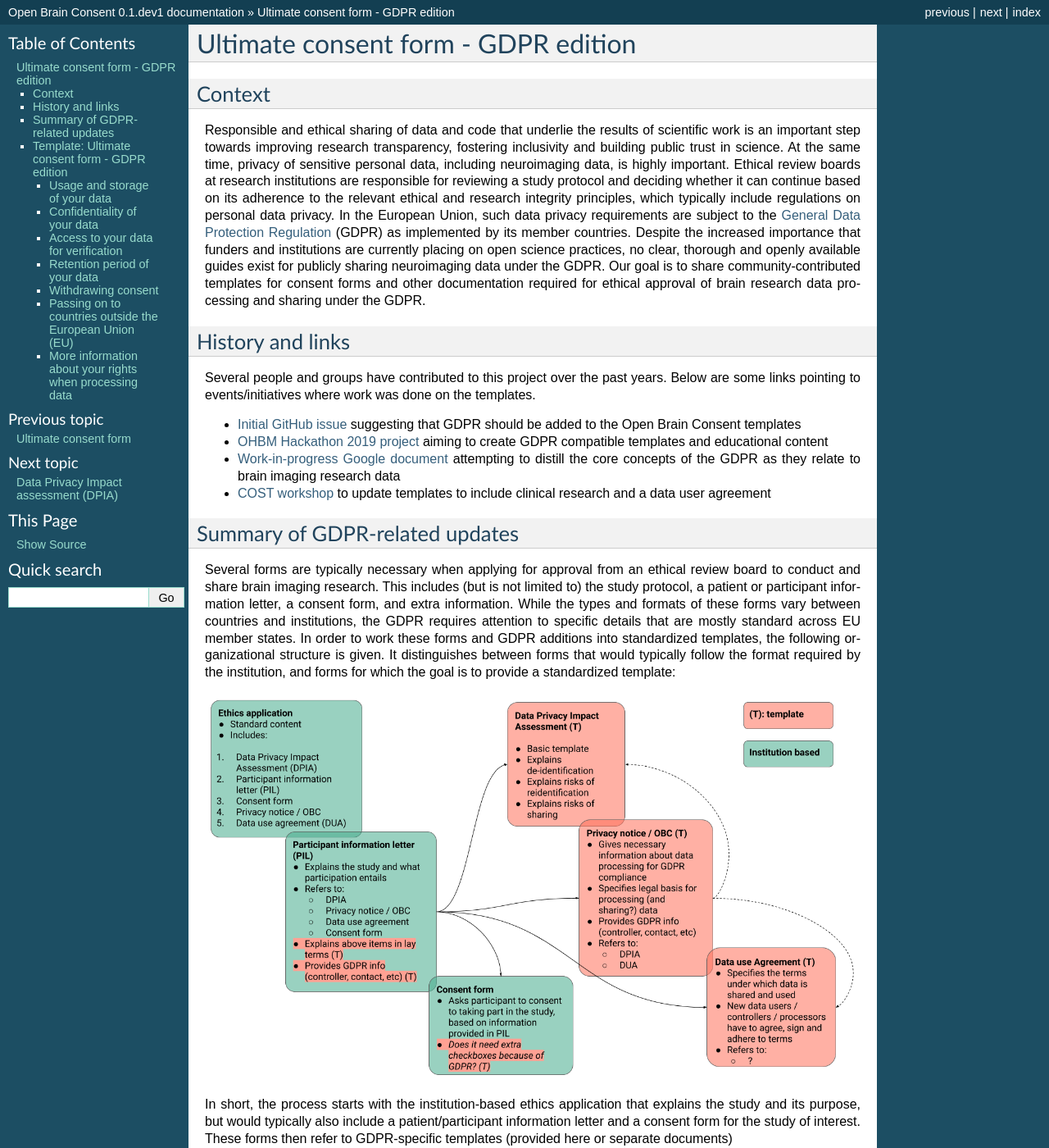
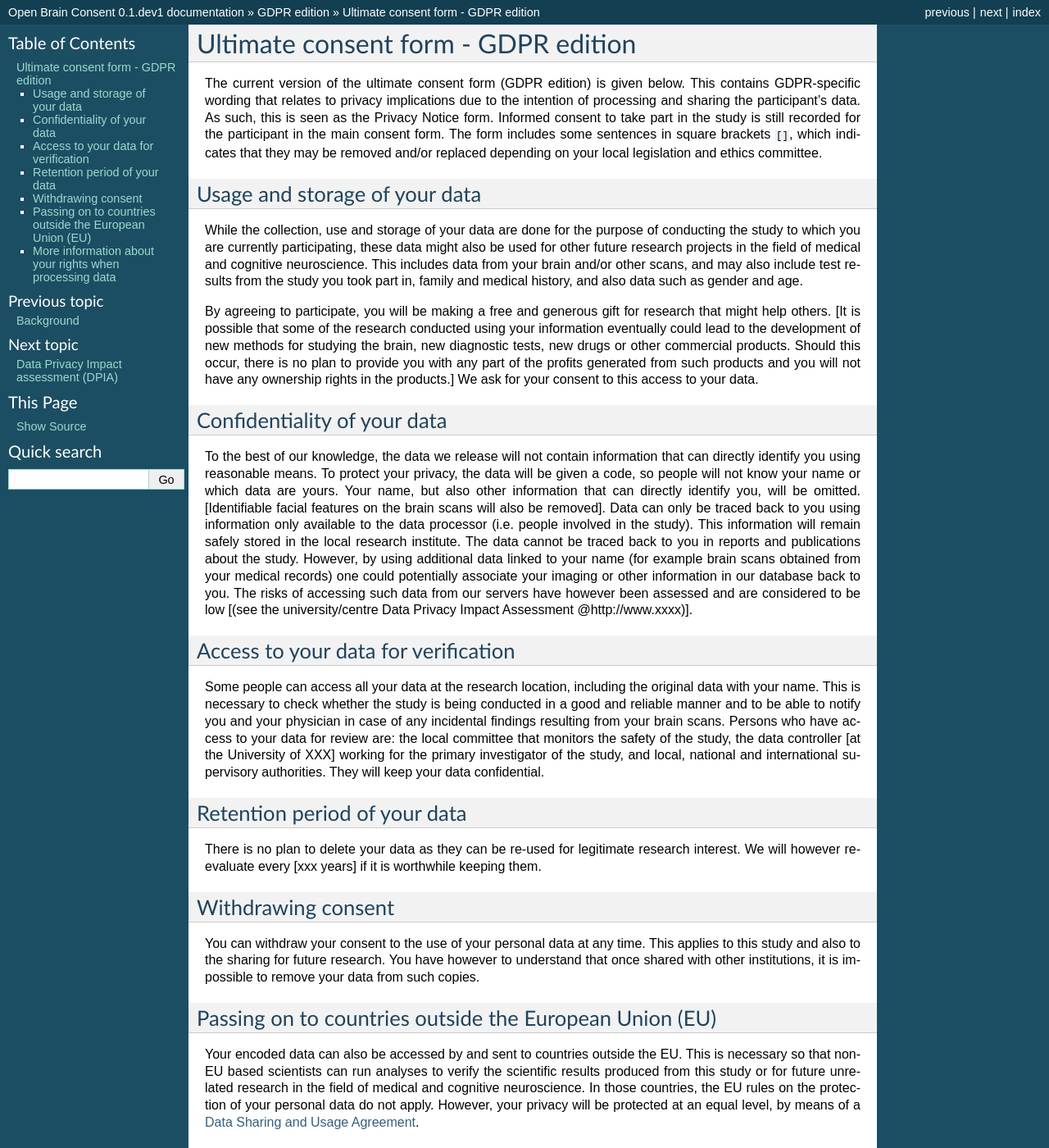
Before and after one commit to con/open-brain-consent, a Sphinx documentation site: the page built from docs/source/gdpr/ultimate_gdpr.rst, in a window 1280 px wide and 1400 px high. Shown: the whole window at 82% size. Built offline with Sphinx 7.4.7, drawn with Linux system fonts in a browser that asks for light colours; some of the changed text lies outside the part shown.

Commit message:
RF: reorganize GDPR content a little and make top level toc tree deeper

```diff
--- a/docs/source/gdpr/credit.rst
+++ b/docs/source/gdpr/credit.rst
@@ -1,5 +1,5 @@
-The final push to make the GDPR version of the open brain consent took place during a GLiMR workshop (`COST
-<https://www.cost.eu/>`_ action CA18206) the 27th Novembre 2019, COST Association, 149 Avenue Louise, Brussels.
+.. _chap_gdpr_credit:
+
 
 Background
 ==========
--- a/docs/source/gdpr/ultimate_gdpr.rst
+++ b/docs/source/gdpr/ultimate_gdpr.rst
@@ -1,48 +1,8 @@
 .. _chap_consent_ultimate_gdpr:
 
+
 Ultimate consent form - GDPR edition
-====================================
-
-Context
--------
-Responsible and ethical sharing of data and code that underlie the results of scientific work is an important step towards improving research transparency, fostering inclusivity and building public trust in science.
-At the same time, privacy of sensitive personal data, including neuroimaging data, is highly important.
-Ethical review boards at research institutions are responsible for reviewing a study protocol and deciding whether it can continue based on its adherence to the relevant ethical and research integrity principles, which typically include regulations on personal data privacy.
-In the European Union, such data privacy requirements are subject to the `General Data Protection Regulation`_ (GDPR) as implemented by its member countries.
-Despite the increased importance that funders and institutions are currently placing on open science practices, no clear, thorough and openly available guides exist for publicly sharing neuroimaging data under the GDPR.
-Our goal is to share community-contributed templates for consent forms and other documentation required for ethical approval of brain research data processing and sharing under the GDPR.
-
-History and links
------------------
-Several people and groups have contributed to this project over the past years.
-Below are some links pointing to events/initiatives where work was done on the templates.
-
-- `Initial GitHub issue`_ suggesting that GDPR should be added to the Open Brain Consent templates
-- `OHBM Hackathon 2019 project`_ aiming to create GDPR compatible templates and educational content
-- `Work-in-progress Google document`_ attempting to distill the core concepts of the GDPR as they relate to brain imaging research data
-- `COST workshop`_ to update templates to include clinical research and a data user agreement
-
-Summary of GDPR-related updates
--------------------------------
-Several forms are typically necessary when applying for approval from an ethical review board to conduct and share brain imaging research.
-This includes (but is not limited to) the study protocol, a patient or participant information letter, a consent form, and extra information.
-While the types and formats of these forms vary between countries and institutions, the GDPR requires attention to specific details that are mostly standard across EU member states.
-In order to work these forms and GDPR additions into standardized templates, the following organizational structure is given.
-It distinguishes between forms that would typically follow the format required by the institution, and forms for which the goal is to provide a standardized template:
-
-.. image:: /_static/delineating_templates_gdpr.png
-
-In short, the process starts with the institution-based ethics application that explains the study and its purpose, but would typically also include a patient/participant information letter and a consent form for the study of interest.
-These forms then refer to GDPR-specific templates (provided here or separate documents)
-
-- :ref:`Privacy notice`
-- :ref:`chap_dpia`
-- :ref:`chap_dua`
-
-.. _Privacy notice:
-
-Template: Ultimate consent form - GDPR edition
-----------------------------------------------
+------------------------------------
 The current version of the ultimate consent form (GDPR edition) is given below.
 This contains GDPR-specific wording that relates to privacy implications due to the intention of processing and sharing the participant's data.
 As such, this is seen as the Privacy Notice form. Informed consent to take part in the study is still recorded for the participant in the main consent form.
@@ -87,10 +47,3 @@ If you have questions or complaints about the processing of your personal data,
 - Date:
 - Collected by:
 - Signature:
-
-
-.. _General Data Protection Regulation: https://ec.europa.eu/info/priorities/justice-and-fundamental-rights/data-protection/2018-reform-eu-data-protection-rules/eu-data-protection-rules_en
-.. _Initial GitHub issue: https://github.com/con/open-brain-consent/issues/24
-.. _OHBM Hackathon 2019 project: https://github.com/ohbm/hackathon2019/issues/47
-.. _Work-in-progress Google document: https://docs.google.com/document/d/1Mfbl4DZAw7MRPjSxIiM5sfYU4gX-pcghgj5M1qb84jg/edit?usp=sharing
-.. _COST workshop: https://github.com/CPernet/open-brain-consent/tree/GLiMR-workshop
```
Also changed, not shown: docs/source/gdpr/index.rst (added, +66 -0 lines), docs/source/index.rst (+2 -5 lines).
